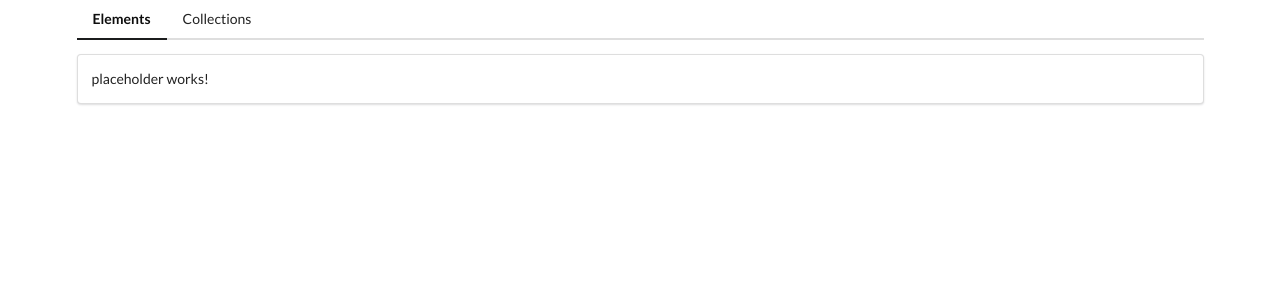
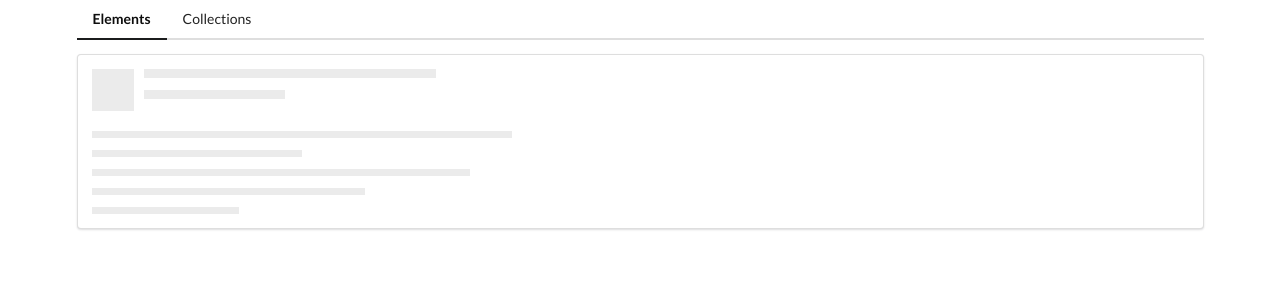
Before and after one commit to BeataJ/components-angular, an Angular app: page /elements in a window 1280 px wide. Shown: the top 300 px of the page. Built offline with nearby package versions, Linux system fonts and the light colour scheme.

Commit message:
add placeholder markup to placeholder.com...html

```diff
--- a/src/app/elements/placeholder/placeholder.component.html
+++ b/src/app/elements/placeholder/placeholder.component.html
@@ -1 +1,13 @@
-<p>placeholder works!</p>
+<div class="ui placeholder">
+  <div class="image header">
+    <div class="line"></div>
+    <div class="line"></div>
+  </div>
+  <div class="paragraph">
+    <div class="line"></div>
+    <div class="line"></div>
+    <div class="line"></div>
+    <div class="line"></div>
+    <div class="line"></div>
+  </div>
+</div>
```
